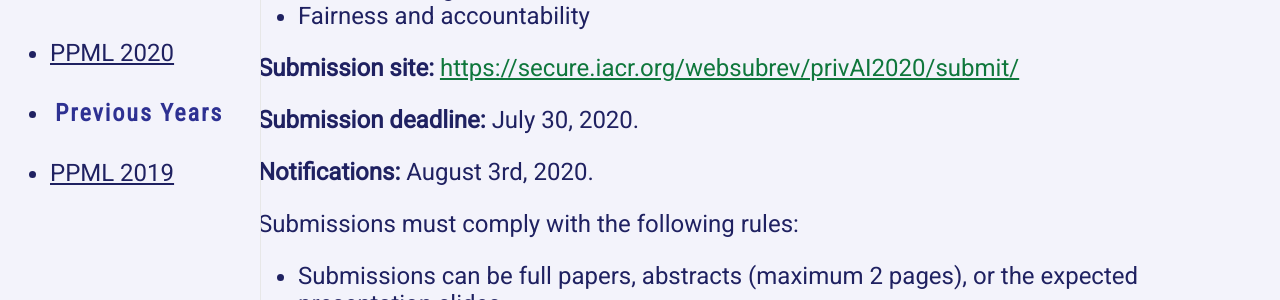
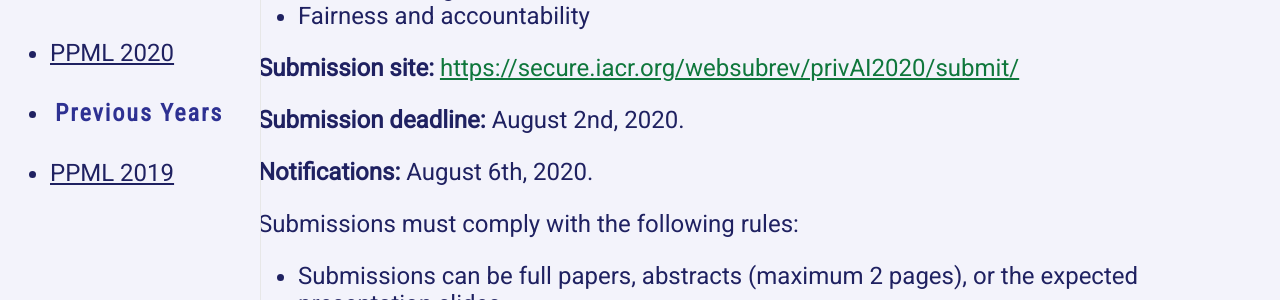
Before and after one commit to Crypto-PPML/Crypto-PPML.github.io, a Jekyll site: the page built from 2020/index.markdown, in a window 1280 px wide and 900 px high, scrolled down 1577 px. Shown: the part 154-454 px from the top of the window. Built offline with Jekyll 4.4.1, drawn with Linux system fonts in a browser that asks for light colours; nearby versions of some CDN libraries; a style sheet for code colours, icons or effects is not loaded.

Commit message:
Update index.markdown

```diff
--- a/2020/index.markdown
+++ b/2020/index.markdown
@@ -50,9 +50,9 @@ We encourage submissions exploring a range of techniques for privacy preserving
 
 **Submission site:** [https://secure.iacr.org/websubrev/privAI2020/submit/](https://secure.iacr.org/websubrev/privAI2020/submit/)
 
-**Submission deadline:** July 30, 2020.
+**Submission deadline:** August 2nd, 2020.
 
-**Notifications:** August 3rd, 2020.
+**Notifications:** August 6th, 2020.
 
 
 
```
